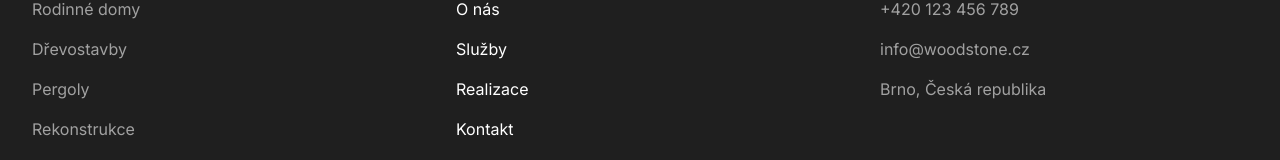
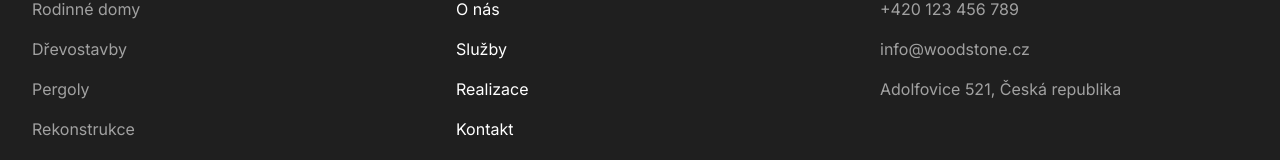
Before and after one commit to kh0l-ws/woodstone, a Next.js app: page / in a window 1280 px wide. Shown: the part 6759-6919 px from the top of the page. Built offline with nearby package versions, Linux system fonts and the light colour scheme.

Commit message:
oprava webu2

```diff
--- a/components/layout/Footer.tsx
+++ b/components/layout/Footer.tsx
@@ -85,7 +85,7 @@ export default function Footer() {
               </p>
 
               <p>
-                Brno, Česká republika
+                Adolfovice 521, Česká republika
               </p>
 
             </div>
```
